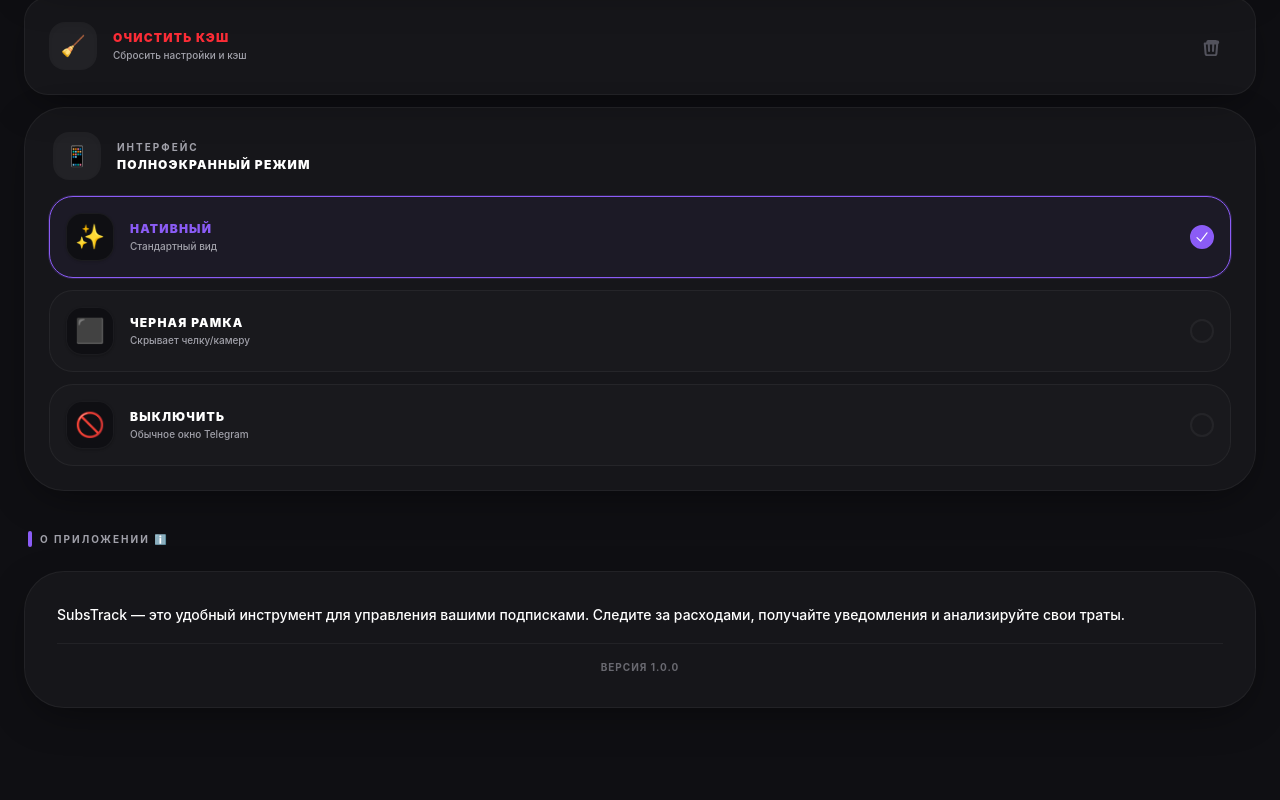
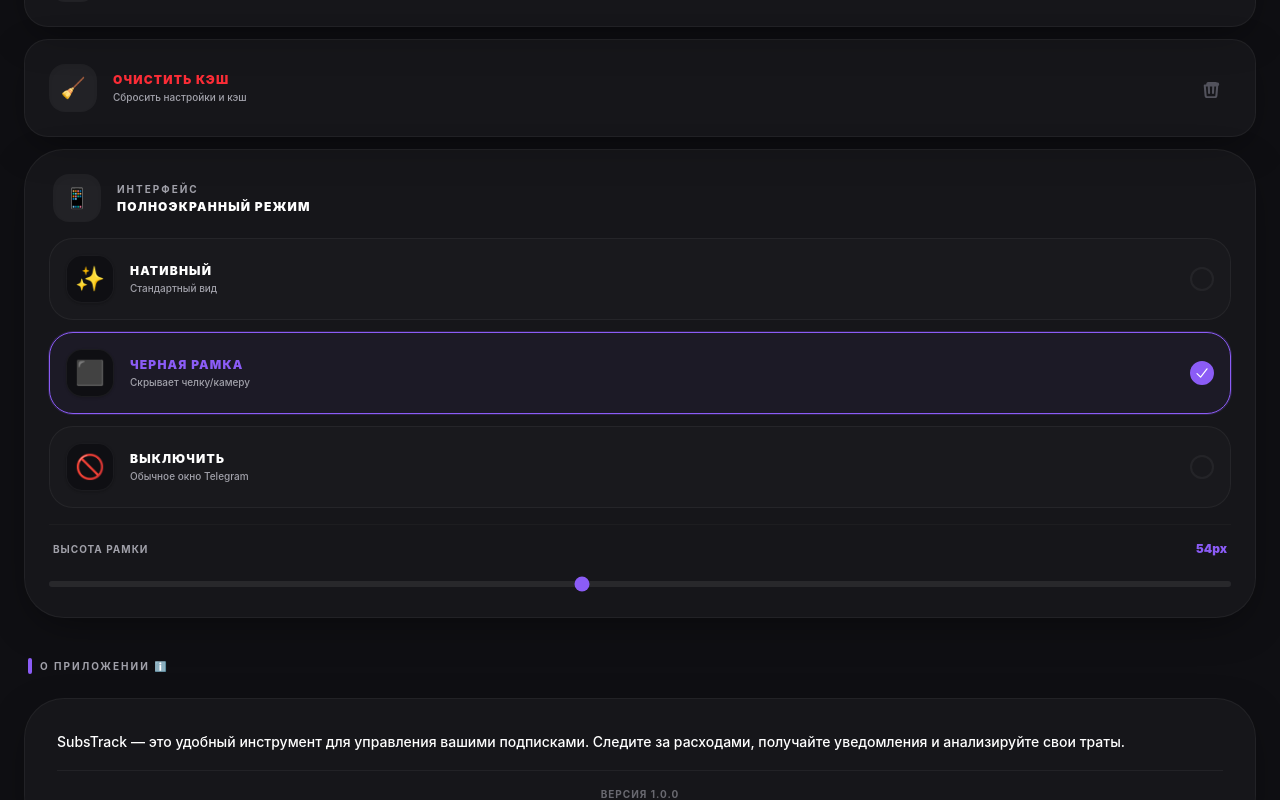
Before and after one commit to quonaro/SubsTrack, a Vue app in the folder frontend/: page /settings in a window 1280 px wide. Shown: the part 1992-2792 px from the top of the page. Built offline with nearby package versions, Linux system fonts and the light colour scheme; no server answers.

Commit message:
feat: Default to "extra" fullscreen mode and enable customization of its header height via settings.

```diff
--- a/frontend/src/App.vue
+++ b/frontend/src/App.vue
@@ -66,20 +66,26 @@
   }
 }
 
-const isFullscreenExtra = ref(false)
+const isFullscreenExtra = ref(true)
 
 onMounted(async () => {
   // Initialize fullscreen mode for CSS
-  const mode = localStorage.getItem('fullscreen_mode') || 'native'
+  const mode = localStorage.getItem('fullscreen_mode') || 'extra'
+  const extraHeight = localStorage.getItem('fullscreen_extra_height') || '54'
+
   document.body.setAttribute('data-fullscreen-mode', mode)
+  document.body.style.setProperty('--header-extra-offset', extraHeight + 'px')
+
   isFullscreenExtra.value = mode === 'extra'
 
   // Watch for changes to the attribute (e.g. from Settings.vue)
   const observer = new MutationObserver((mutations) => {
     mutations.forEach((mutation) => {
-      if (mutation.type === 'attributes' && mutation.attributeName === 'data-fullscreen-mode') {
-        const newMode = document.body.getAttribute('data-fullscreen-mode')
-        isFullscreenExtra.value = newMode === 'extra'
+      if (mutation.type === 'attributes') {
+        if (mutation.attributeName === 'data-fullscreen-mode') {
+          const newMode = document.body.getAttribute('data-fullscreen-mode')
+          isFullscreenExtra.value = newMode === 'extra'
+        }
       }
     })
   })
--- a/frontend/src/components/AppHeader.vue
+++ b/frontend/src/components/AppHeader.vue
@@ -1,5 +1,9 @@
 <template>
-  <header class="sticky top-0 z-40 border-b border-app-border bg-app-bg/80 px-4 py-3 backdrop-blur-xl" :style="{ top: 'var(--safe-offset, 0px)' }">
+  <header
+    class="sticky top-0 z-40 border-b border-app-border bg-app-bg/80 px-4 py-3 backdrop-blur-xl transition-all duration-500"
+    :style="{ top: 'var(--safe-offset, 0px)' }"
+    :data-mode="fullscreenMode"
+  >
     <div class="flex items-center justify-between">
       <!-- Left: Logo and Name -->
       <div class="flex items-center gap-2.5">
@@ -43,7 +47,7 @@
 </template>
 
 <script setup>
-import { computed } from 'vue'
+import { computed, ref, onMounted } from 'vue'
 import { getCurrentUser } from '../services/auth'
 
 const user = getCurrentUser()
@@ -52,9 +56,30 @@
   if (!user) return '?'
   return (user.first_name?.[0] || user.username?.[0] || '?').toUpperCase()
 })
+const fullscreenMode = ref('native')
+
+onMounted(() => {
+  // Initial load
+  fullscreenMode.value = localStorage.getItem('fullscreen_mode') || 'native'
+
+  // Observer for global attribute changes
+  const observer = new MutationObserver((mutations) => {
+    mutations.forEach((mutation) => {
+      if (mutation.type === 'attributes' && mutation.attributeName === 'data-fullscreen-mode') {
+        fullscreenMode.value = document.body.getAttribute('data-fullscreen-mode')
+      }
+    })
+  })
+  observer.observe(document.body, { attributes: true })
+})
 </script>
 
 <style scoped>
+header[data-mode="extra"] {
+  padding-top: 1rem;
+  padding-bottom: 1rem;
+}
+
 .animate-fade-in-down {
   animation: fadeInDown 0.4s cubic-bezier(0.16, 1, 0.3, 1);
 }
--- a/frontend/src/services/telegram.ts
+++ b/frontend/src/services/telegram.ts
@@ -128,8 +128,8 @@
   if (webApp) {
     webApp.ready()
 
-    // Check fullscreen mode from localStorage (default to 'native')
-    const mode = localStorage.getItem('fullscreen_mode') || 'native'
+    // Check fullscreen mode from localStorage (default to 'extra')
+    const mode = localStorage.getItem('fullscreen_mode') || 'extra'
 
     if (mode !== 'disabled') {
       webApp.expand()
--- a/frontend/src/style.css
+++ b/frontend/src/style.css
@@ -155,7 +155,7 @@
   }
 
   body[data-fullscreen-mode="extra"] {
-    --safe-offset: calc(env(safe-area-inset-top) + 28px);
+    --safe-offset: calc(env(safe-area-inset-top) + var(--header-extra-offset, 54px));
   }
 }
 
--- a/frontend/src/views/Settings.vue
+++ b/frontend/src/views/Settings.vue
@@ -251,6 +251,32 @@
                 </div>
               </button>
             </div>
+
+            <!-- Height Slider (Only for Black Bar mode) -->
+            <transition
+              enter-active-class="transition duration-300 ease-out"
+              enter-from-class="opacity-0 -translate-y-2 scale-95"
+              enter-to-class="opacity-100 translate-y-0 scale-100"
+              leave-active-class="transition duration-200 ease-in"
+              leave-from-class="opacity-100 translate-y-0 scale-100"
+              leave-to-class="opacity-0 -translate-y-2 scale-95"
+            >
+              <div v-if="fullscreenMode === 'extra'" class="mt-4 pt-4 border-t border-app-border/50 space-y-3">
+                <div class="flex justify-between items-center px-1">
+                  <span class="text-[10px] font-bold uppercase tracking-widest text-app-text-muted">Высота рамки</span>
+                  <span class="text-xs font-black text-primary-500">{{ fullscreenExtraHeight }}px</span>
+                </div>
+                <input
+                  type="range"
+                  v-model="fullscreenExtraHeight"
+                  min="0"
+                  max="120"
+                  step="2"
+                  @input="updateExtraHeight"
+                  class="w-full h-1.5 bg-surface-200 rounded-lg appearance-none cursor-pointer accent-primary-500"
+                />
+              </div>
+            </transition>
           </div>
         </div>
       </section>
@@ -296,11 +322,13 @@
 const { accentColor, setAccentColor, theme, setTheme } = useTheme()
 
 const selectedTimezone = ref('')
-const fullscreenMode = ref('native')
+const fullscreenMode = ref('extra')
+const fullscreenExtraHeight = ref(54)
 
 onMounted(() => {
   // Load fullscreen mode
-  fullscreenMode.value = localStorage.getItem('fullscreen_mode') || 'native'
+  fullscreenMode.value = localStorage.getItem('fullscreen_mode') || 'extra'
+  fullscreenExtraHeight.value = parseInt(localStorage.getItem('fullscreen_extra_height') || '54')
 
   try {
     const user = getCurrentUser()
@@ -387,6 +415,11 @@
   }
 }
 
+function updateExtraHeight() {
+  localStorage.setItem('fullscreen_extra_height', fullscreenExtraHeight.value.toString())
+  document.body.style.setProperty('--header-extra-offset', fullscreenExtraHeight.value + 'px')
+}
+
 const fullscreenModes = [
   { id: 'native', name: 'Нативный', icon: '✨', description: 'Стандартный вид' },
   { id: 'extra', name: 'Черная рамка', icon: '⬛', description: 'Скрывает челку/камеру' },
```
